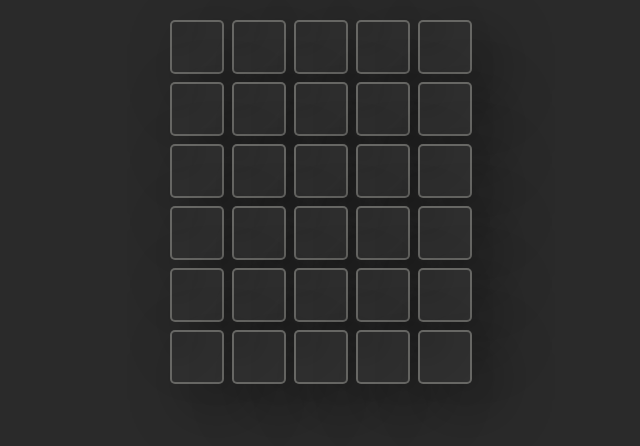
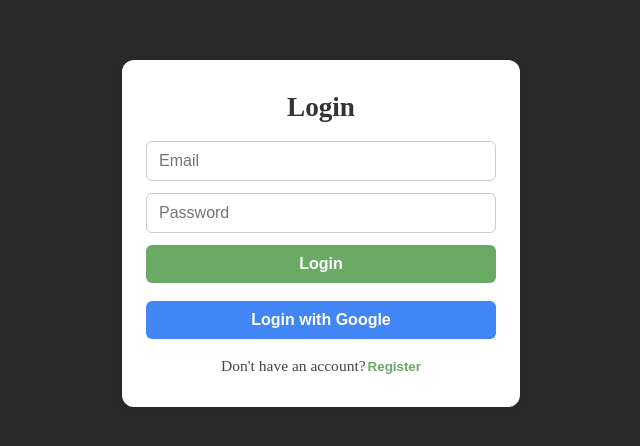
Before and after one commit to DhavalPhooski/Wordle, a React (Create React App) app: page / in a window 1280 px wide. Shown: the top 446 px of the page, without its empty margins (319-959 px from the left). Built offline with nearby package versions, Linux system fonts and the light colour scheme.

Commit message:
Update cell color classes and logic

```diff
--- a/package.json
+++ b/package.json
@@ -3,6 +3,7 @@
   "version": "0.1.0",
   "private": true,
   "dependencies": {
+    "@supabase/supabase-js": "^2.50.5",
     "@testing-library/dom": "^10.4.0",
     "@testing-library/jest-dom": "^6.6.3",
     "@testing-library/react": "^16.3.0",
--- a/src/App.css
+++ b/src/App.css
@@ -49,3 +49,89 @@
   background: #787c7e;
   color: white;
 }
+
+/* Login form styles */
+.login-container {
+  max-width: 350px;
+  margin: 60px auto;
+  padding: 32px 24px;
+  background: #fff;
+  border-radius: 12px;
+  box-shadow: 0 2px 16px rgba(0,0,0,0.08);
+  display: flex;
+  flex-direction: column;
+  align-items: center;
+}
+.login-container h2 {
+  margin-bottom: 18px;
+  font-size: 1.7rem;
+  color: #333;
+}
+.login-form {
+  width: 100%;
+  display: flex;
+  flex-direction: column;
+  gap: 12px;
+  margin-bottom: 18px;
+}
+.login-form input {
+  padding: 10px 12px;
+  border: 1px solid #ccc;
+  border-radius: 6px;
+  font-size: 1rem;
+  outline: none;
+  transition: border 0.2s;
+}
+.login-form input:focus {
+  border: 1.5px solid #6aaa64;
+}
+.login-form button {
+  padding: 10px 0;
+  background: #6aaa64;
+  color: #fff;
+  border: none;
+  border-radius: 6px;
+  font-size: 1rem;
+  font-weight: 600;
+  cursor: pointer;
+  transition: background 0.2s;
+}
+.login-form button:hover {
+  background: #51934e;
+}
+.google-btn {
+  width: 100%;
+  padding: 10px 0;
+  background: #4285f4;
+  color: #fff;
+  border: none;
+  border-radius: 6px;
+  font-size: 1rem;
+  font-weight: 600;
+  cursor: pointer;
+  margin-bottom: 10px;
+  transition: background 0.2s;
+}
+.google-btn:hover {
+  background: #3367d6;
+}
+.login-toggle {
+  margin-top: 8px;
+  font-size: 0.97rem;
+  color: #444;
+}
+.login-toggle button {
+  background: none;
+  border: none;
+  color: #6aaa64;
+  font-weight: 600;
+  cursor: pointer;
+  padding: 0;
+  margin-left: 2px;
+}
+.login-error {
+  color: #d32f2f;
+  margin-bottom: 10px;
+  font-size: 0.98rem;
+  text-align: center;
+}
--- a/src/App.js
+++ b/src/App.js
@@ -1,11 +1,42 @@
 
 import './App.css';
 import WordleGrid from './Components/WorldeGrid';
+import { useEffect, useState } from 'react';
+import { supabase } from './supabaseClient';
+import Login from './Components/Login';
 
 function App() {
+  const [session, setSession] = useState(null);
+
+  useEffect(() => {
+    supabase.auth.getSession().then(({ data: { session } }) => {
+      setSession(session);
+    });
+
+    const { data: listener } = supabase.auth.onAuthStateChange((_event, session) => {
+      setSession(session);
+    });
+
+    return () => {
+      listener.subscription.unsubscribe();
+    };
+  }, []);
+
   return (
     <div className="App">
-      <WordleGrid />
+      {session ? (
+        <>
+          <button
+            style={{ position: 'absolute', top: 20, right: 20, padding: '8px 18px', background: '#d32f2f', color: '#fff', border: 'none', borderRadius: 6, fontWeight: 600, cursor: 'pointer', fontSize: '1rem' }}
+            onClick={async () => { await supabase.auth.signOut(); }}
+          >
+            Logout
+          </button>
+          <WordleGrid />
+        </>
+      ) : (
+        <Login />
+      )}
     </div>
   );
 }
--- /dev/null
+++ b/src/Components/Login.js
@@ -0,0 +1,79 @@
+import React, { useState } from 'react';
+import { supabase } from '../supabaseClient';
+
+function Login() {
+  const [email, setEmail] = useState('');
+  const [password, setPassword] = useState('');
+  const [isRegister, setIsRegister] = useState(false);
+  const [error, setError] = useState('');
+
+  const handleGoogleLogin = async () => {
+    const { error } = await supabase.auth.signInWithOAuth({
+      provider: 'google',
+    });
+    if (error) {
+      alert('Error logging in with Google: ' + error.message);
+    }
+  };
+
+  const handleEmailAuth = async (e) => {
+    e.preventDefault();
+    setError('');
+    if (isRegister) {
+      const { error } = await supabase.auth.signUp({
+        email,
+        password,
+      });
+      if (error) setError(error.message);
+      else alert('Registration successful! Please check your email to confirm.');
+    } else {
+      const { error } = await supabase.auth.signInWithPassword({
+        email,
+        password,
+      });
+      if (error) setError(error.message);
+    }
+  };
+
+  return (
+    <div className="login-container">
+      <h2>{isRegister ? 'Register' : 'Login'}</h2>
+      <form onSubmit={handleEmailAuth} className="login-form">
+        <input
+          type="email"
+          placeholder="Email"
+          value={email}
+          onChange={e => setEmail(e.target.value)}
+          required
+        />
+        <input
+          type="password"
+          placeholder="Password"
+          value={password}
+          onChange={e => setPassword(e.target.value)}
+          required
+        />
+        <button type="submit">{isRegister ? 'Register' : 'Login'}</button>
+      </form>
+      {error && <div className="login-error">{error}</div>}
+      <button onClick={handleGoogleLogin} className="google-btn">
+        Login with Google
+      </button>
+      <div className="login-toggle">
+        {isRegister ? (
+          <span>
+            Already have an account?
+            <button type="button" onClick={() => setIsRegister(false)}>Login</button>
+          </span>
+        ) : (
+          <span>
+            Don&apos;t have an account?
+            <button type="button" onClick={() => setIsRegister(true)}>Register</button>
+          </span>
+        )}
+      </div>
+    </div>
+  );
+}
+
+export default Login;
--- /dev/null
+++ b/src/supabaseClient.js
@@ -0,0 +1,7 @@
+
+import { createClient } from "@supabase/supabase-js";
+
+const supabaseUrl = process.env.REACT_APP_SUPABASE_URL || "https://jzyekcyzcpyawwaslgty.supabase.co";
+const supabaseKey = process.env.REACT_APP_SUPABASE_ANON_KEY || "eyJhbGciOiJIUzI1NiIsInR5cCI6IkpXVCJ9.eyJpc3MiOiJzdXBhYmFzZSIsInJlZiI6Imp6eWVrY3l6Y3B5YXd3YXNsZ3R5Iiwicm9sZSI6ImFub24iLCJpYXQiOjE3NTIzMDM5NjksImV4cCI6MjA2Nzg3OTk2OX0.1TT4qYcI6P9LdXgOeKvDjh2gyrNNMWiIT5iTqLJieTI";
+
+export const supabase = createClient(supabaseUrl, supabaseKey);
```
Also changed, not shown: 2 other files (tests, documents, lock files or other folders).
